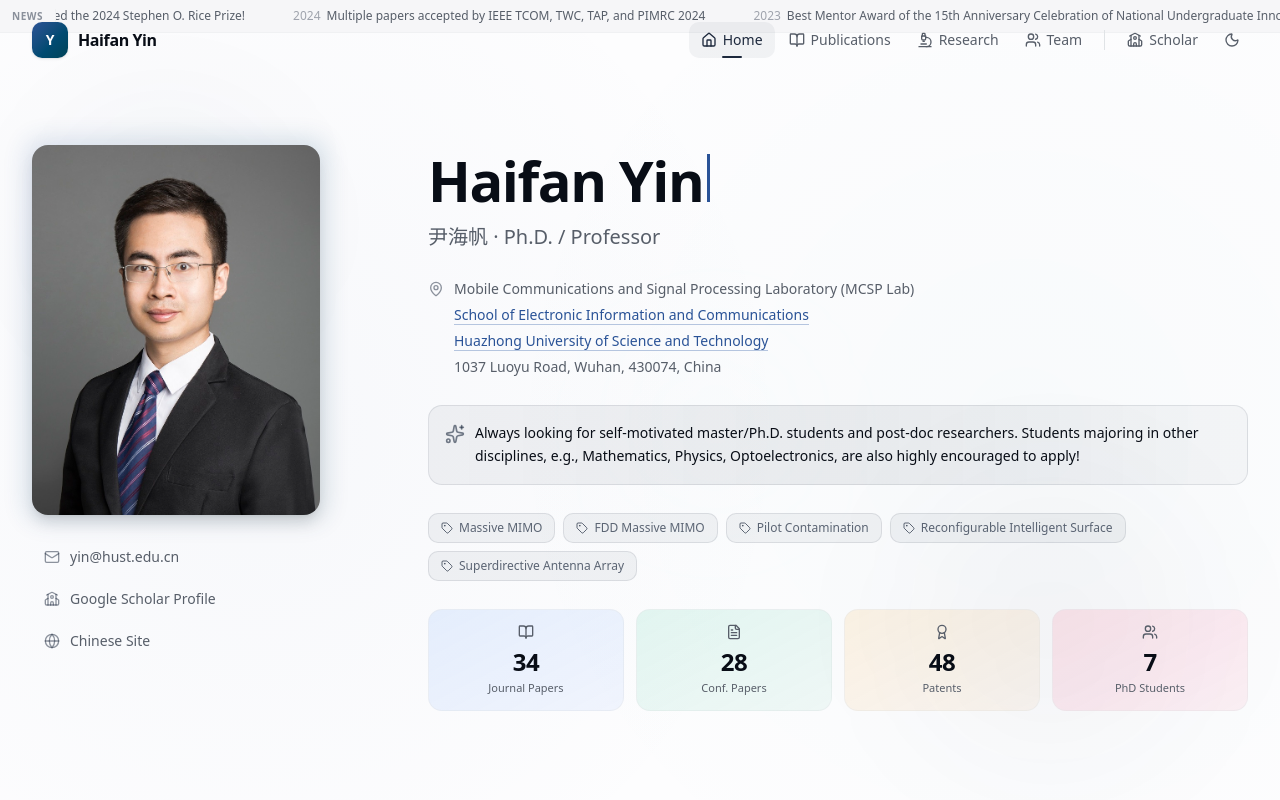
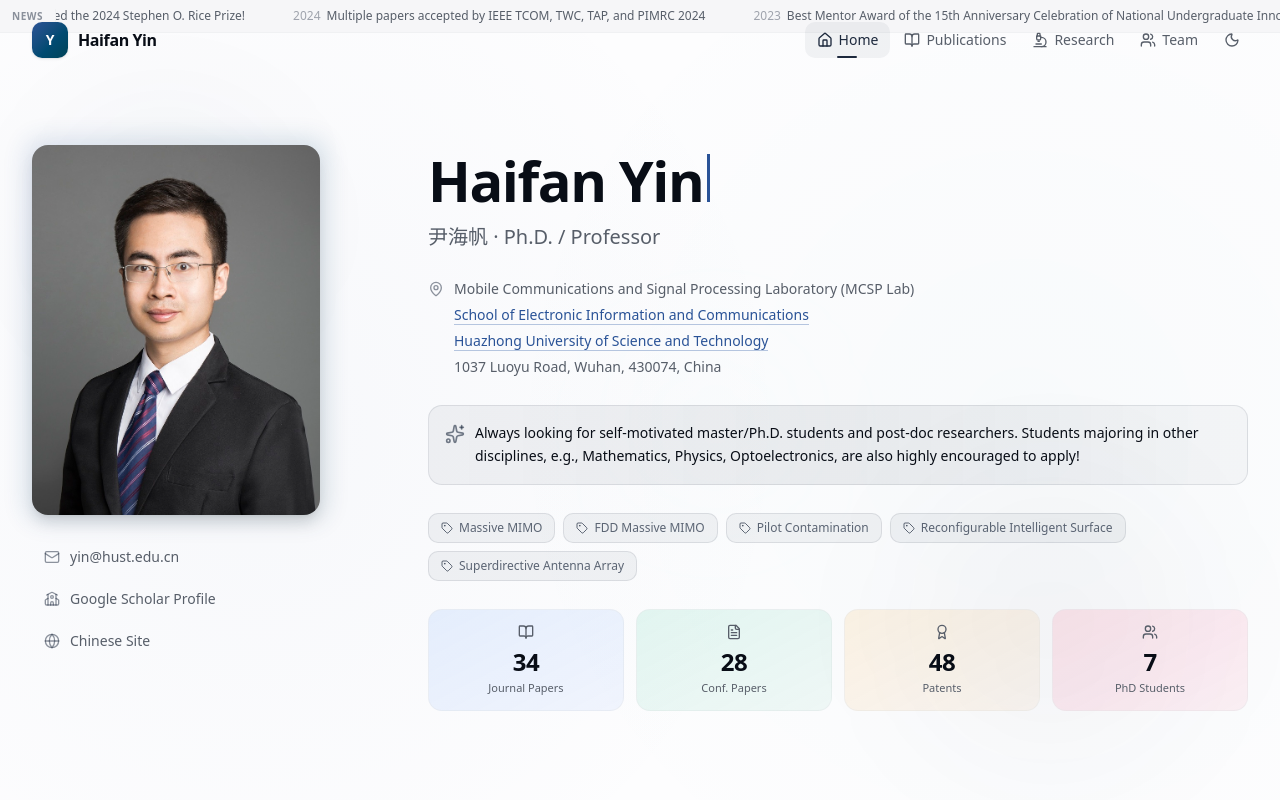
Before and after one commit to AI-Rabbit/haifanyin, a Next.js app: page / in a window 1280 px wide. Shown: the top 800 px of the page. Built offline with nearby package versions, Linux system fonts and the light colour scheme.

Commit message:
Add .gitignore for node_modules, include new site logo, and update layout and professor info links

```diff
--- a/src/app/layout.tsx
+++ b/src/app/layout.tsx
@@ -22,7 +22,7 @@ export const metadata: Metadata = {
   keywords: ["Haifan Yin", "尹海帆", "Massive MIMO", "RIS", "5G", "6G", "Signal Processing", "HUST", "Professor"],
   authors: [{ name: "Haifan Yin" }],
   icons: {
-    icon: `${assetBase}/logo.svg`,
+    icon: `${assetBase}/sitelogo.jpg`,
   },
 };
 
--- a/src/app/page.tsx
+++ b/src/app/page.tsx
@@ -437,16 +437,6 @@ function Navigation({ currentPage, darkMode, toggleDarkMode, onNavigate }: { cur
                 )}
               </button>
             ))}
-            <div className="w-px h-5 bg-border mx-2" />
-            <a
-              href={professorInfo.googleScholar}
-              target="_blank"
-              rel="noopener noreferrer"
-              className="px-3 py-2 rounded-lg text-sm font-medium text-muted-foreground hover:text-foreground hover:bg-accent transition-all flex items-center gap-1.5"
-            >
-              <School className="w-4 h-4" />
-              Scholar
-            </a>
             <button
               onClick={toggleDarkMode}
               className="ml-1 p-2 rounded-lg text-muted-foreground hover:text-foreground hover:bg-accent transition-all"
--- a/src/lib/data.ts
+++ b/src/lib/data.ts
@@ -47,7 +47,7 @@ export const professorInfo = {
     { text: "Huazhong University of Science and Technology", url: "https://www.hust.edu.cn/" },
   ],
   email: "yin@hust.edu.cn",
-  chineseSite: { text: "faculty.hust.edu.cn/yin", url: "http://faculty.hust.edu.cn/yin" },
+  chineseSite: { text: "faculty.hust.edu.cn/yin", url: "https://faculty.hust.edu.cn/yin/zh_CN" },
   googleScholar: "https://scholar.google.com/citations?user=tUXifW0AAAAJ&hl=en",
   recruiting: "Always looking for self-motivated master/Ph.D. students and post-doc researchers. Students majoring in other disciplines, e.g., Mathematics, Physics, Optoelectronics, are also highly encouraged to apply!",
   bio: `Haifan Yin received his Ph.D. degree from Telecom ParisTech (also known as Ecole Nationale Supérieure des Télécommunications, or ENST), France, in Dec. 2015, under the supervision of Prof. David Gesbert. He received his B.S. and M.S. degrees from Huazhong University of Science and Technology in 2009 and 2012 respectively. From 2016 to 2017, he has been a DSP engineer in Sequans Communications — an IoT chipmaker based in Paris, France. From 2017 to 2019, he has been a senior research engineer in Shanghai Huawei Technologies Co., Ltd., where he made substantial contributions to physical layer research and 5G standards. Since May 2019, he has joined the School of Electronic Information and Communications at Huazhong University of Science and Technology as a full professor. He is a holder of more than 25 patents. One of his technical papers reaches over 1000 citations. His current research interests include 5G and 6G networks, signal processing, machine learning, and massive MIMO systems. He was a recipient of the China Youth May Fourth Medal (the top honor for young Chinese), the National Champion of 2021 High Potential Innovation Prize awarded by the Chinese Academy of Engineering, and a recipient of the 2024 Stephen O. Rice Prize.`,
```
Also changed, not shown: public/sitelogo.jpg (added), 1 other file (tests, documents, lock files or other folders).
